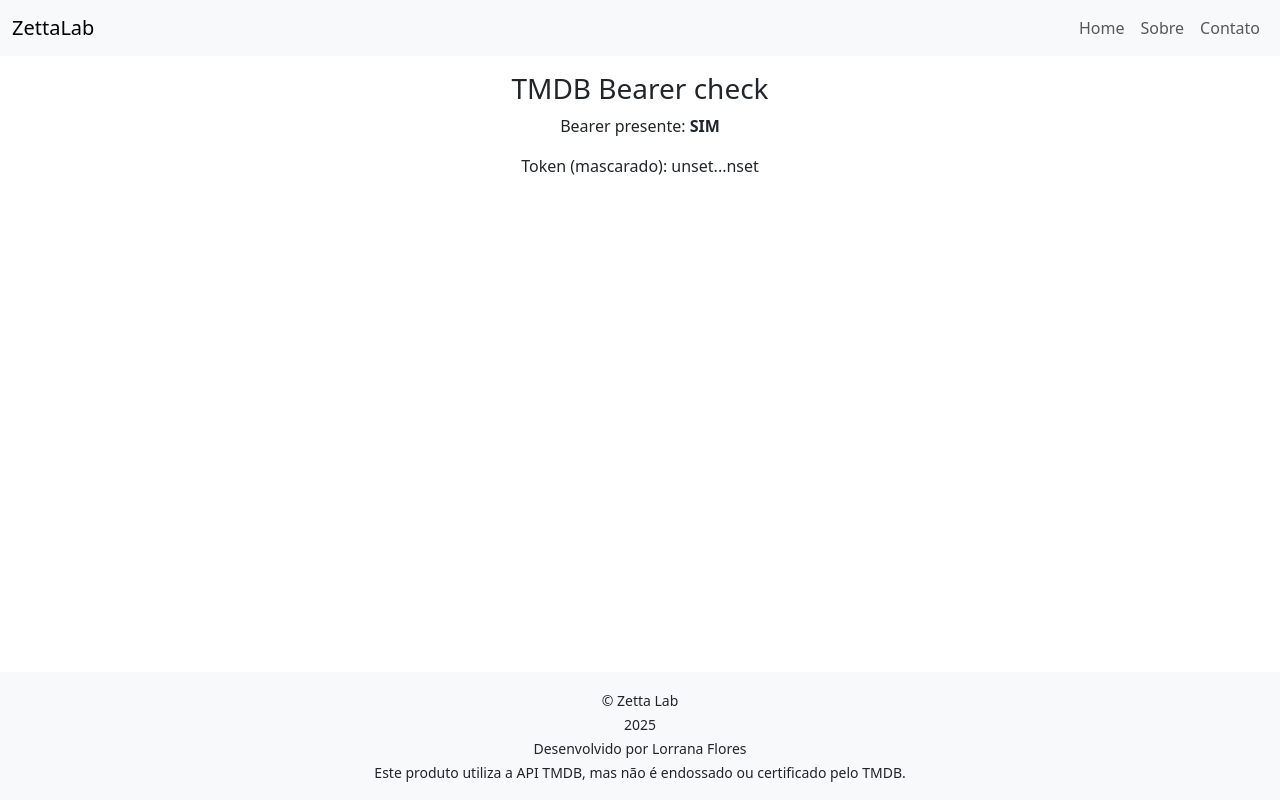
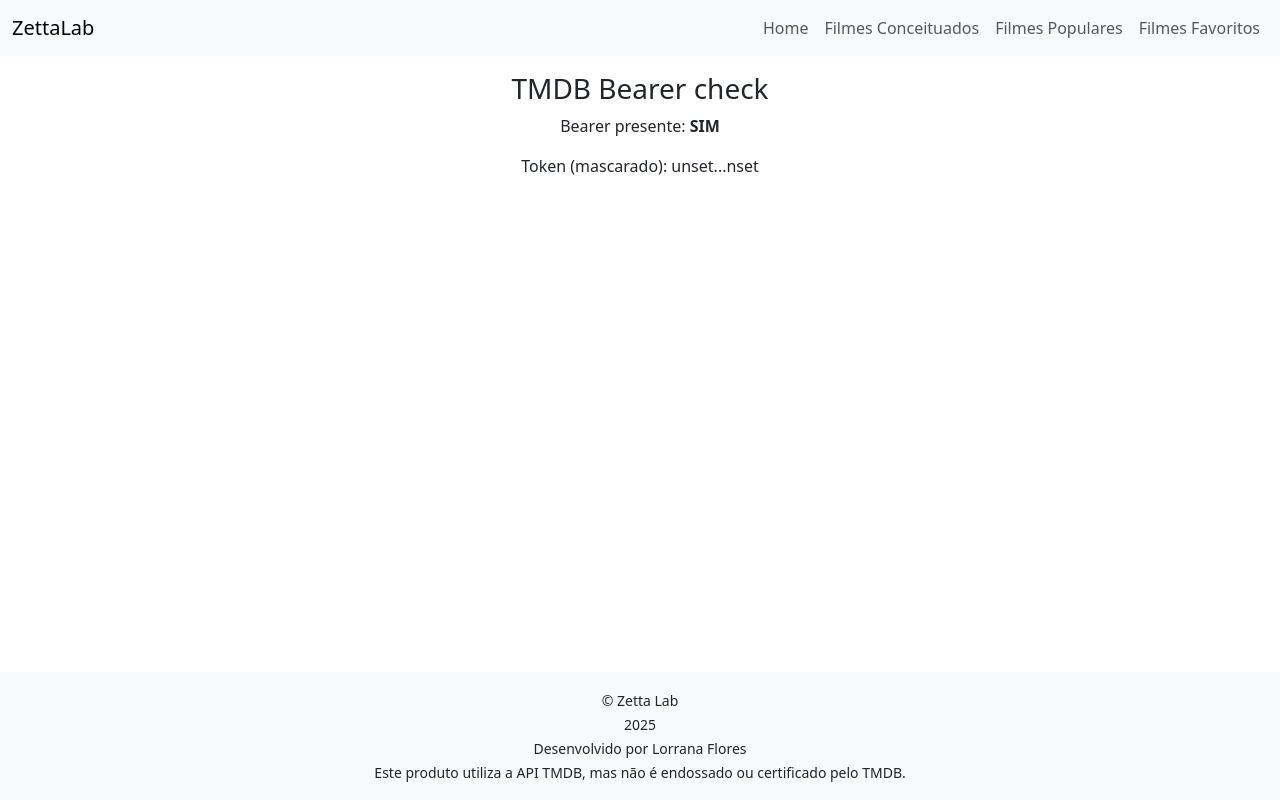
Before and after one commit to lorranavf/zetta-lab-first-challenge, a Vue app in the folder src/app/: page /bearer in a window 1280 px wide. Built offline with nearby package versions, Linux system fonts and the light colour scheme; no server answers.

Commit message:
refactoring: adding new routes to header

```diff
--- a/src/app/src/components/header.vue
+++ b/src/app/src/components/header.vue
@@ -15,11 +15,22 @@
       </button>
       <div class="collapse navbar-collapse" id="navbarNav">
         <ul class="navbar-nav ms-auto">
-          <li class="nav-item"><a class="nav-link" href="#">Home</a></li>
-          <li class="nav-item"><a class="nav-link" href="#">Sobre</a></li>
-          <li class="nav-item"><a class="nav-link" href="#">Contato</a></li>
+          <li class="nav-item"><a class="nav-link" href="#" @click.prevent="goToPage('/')">Home</a></li>
+          <li class="nav-item"><a class="nav-link" href="#" @click.prevent="goToPage('/top-movies')">Filmes Conceituados</a></li>
+          <li class="nav-item"><a class="nav-link" href="#" @click.prevent="goToPage('/popular-movies')">Filmes Populares</a></li>
+          <li class="nav-item"><a class="nav-link" href="#" @click.prevent="goToPage('/favorite-movies')">Filmes Favoritos</a></li>
         </ul>
       </div>
     </div>
   </nav>
 </template>
+
+<script setup lang="ts">
+
+import { useRouting } from './scripts/router.ts'
+
+const { go } = useRouting()
+
+function goToPage(route: string) { go(route) }
+
+</script>
```
